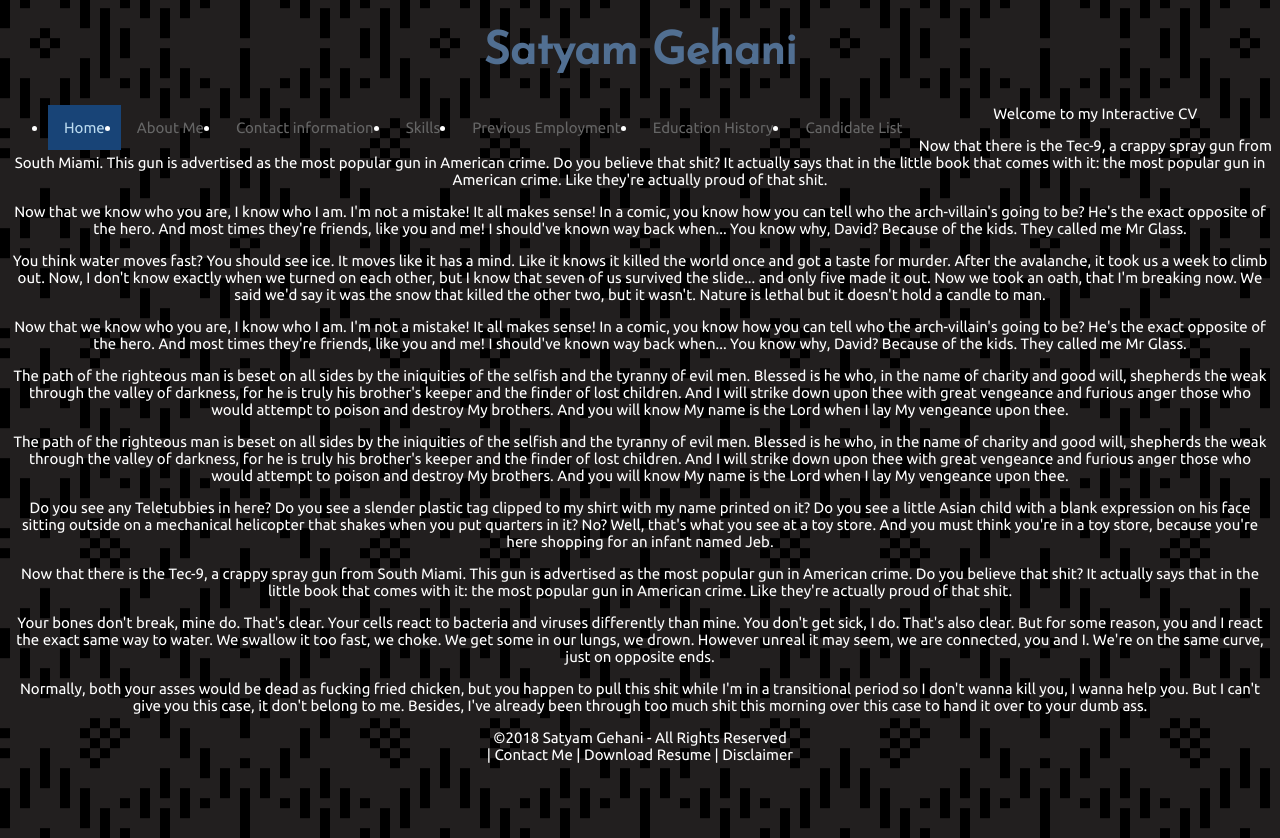
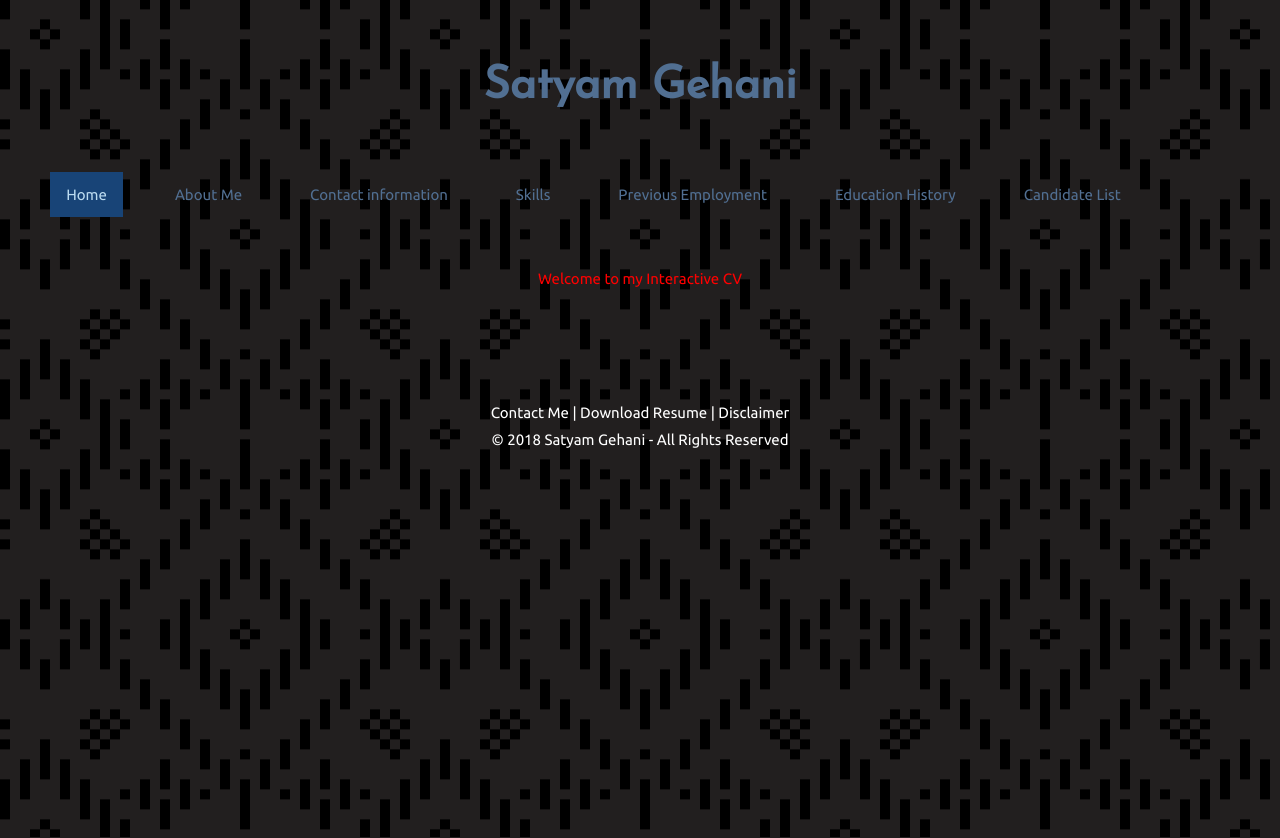
Before and after one commit to Emmanuelnology/CV, a PHP site: page /satyam/index.html in a window 1280 px wide. Run offline with PHP 8.4, Linux system fonts and the light colour scheme.

Commit message:
changes to format

```diff
--- a/satyam/index.html
+++ b/satyam/index.html
@@ -3,7 +3,8 @@
 <!-- By Satyam Gehani  -->
 <head>
     <link href="styles.css" rel="stylesheet" />
-    <link href="https://fonts.googleapis.com/css?family=Josefin+Sans|Ubuntu" rel="stylesheet">    <title>Satyam Gehani CV Home Page</title>
+    <link href="https://fonts.googleapis.com/css?family=Josefin+Sans|Ubuntu" rel="stylesheet">
+    <title>Satyam Gehani CV Home Page</title>
 </head>
 <body>
     <header>
@@ -21,38 +22,15 @@
         </ul>
     </nav>
     <main>
+        <div class="introtext">
             <p>Welcome to my Interactive CV</p>
-            <!-- start slipsum code -->
-
-            <p>Now that there is the Tec-9, a crappy spray gun from South Miami. This gun is advertised as the most popular gun in American crime. Do you believe that shit? It actually says that in the little book that comes with it: the most popular gun in American crime. Like they're actually proud of that shit.  </p>
-
-            <p>Now that we know who you are, I know who I am. I'm not a mistake! It all makes sense! In a comic, you know how you can tell who the arch-villain's going to be? He's the exact opposite of the hero. And most times they're friends, like you and me! I should've known way back when... You know why, David? Because of the kids. They called me Mr Glass. </p>
-
-            <p>You think water moves fast? You should see ice. It moves like it has a mind. Like it knows it killed the world once and got a taste for murder. After the avalanche, it took us a week to climb out. Now, I don't know exactly when we turned on each other, but I know that seven of us survived the slide... and only five made it out. Now we took an oath, that I'm breaking now. We said we'd say it was the snow that killed the other two, but it wasn't. Nature is lethal but it doesn't hold a candle to man. </p>
-
-            <p>Now that we know who you are, I know who I am. I'm not a mistake! It all makes sense! In a comic, you know how you can tell who the arch-villain's going to be? He's the exact opposite of the hero. And most times they're friends, like you and me! I should've known way back when... You know why, David? Because of the kids. They called me Mr Glass. </p>
-
-            <p>The path of the righteous man is beset on all sides by the iniquities of the selfish and the tyranny of evil men. Blessed is he who, in the name of charity and good will, shepherds the weak through the valley of darkness, for he is truly his brother's keeper and the finder of lost children. And I will strike down upon thee with great vengeance and furious anger those who would attempt to poison and destroy My brothers. And you will know My name is the Lord when I lay My vengeance upon thee. </p>
-
-            <p>The path of the righteous man is beset on all sides by the iniquities of the selfish and the tyranny of evil men. Blessed is he who, in the name of charity and good will, shepherds the weak through the valley of darkness, for he is truly his brother's keeper and the finder of lost children. And I will strike down upon thee with great vengeance and furious anger those who would attempt to poison and destroy My brothers. And you will know My name is the Lord when I lay My vengeance upon thee. </p>
-
-            <p>Do you see any Teletubbies in here? Do you see a slender plastic tag clipped to my shirt with my name printed on it? Do you see a little Asian child with a blank expression on his face sitting outside on a mechanical helicopter that shakes when you put quarters in it? No? Well, that's what you see at a toy store. And you must think you're in a toy store, because you're here shopping for an infant named Jeb. </p>
-
-            <p>Now that there is the Tec-9, a crappy spray gun from South Miami. This gun is advertised as the most popular gun in American crime. Do you believe that shit? It actually says that in the little book that comes with it: the most popular gun in American crime. Like they're actually proud of that shit.  </p>
-
-            <p>Your bones don't break, mine do. That's clear. Your cells react to bacteria and viruses differently than mine. You don't get sick, I do. That's also clear. But for some reason, you and I react the exact same way to water. We swallow it too fast, we choke. We get some in our lungs, we drown. However unreal it may seem, we are connected, you and I. We're on the same curve, just on opposite ends. </p>
-
-            <p>Normally, both your asses would be dead as fucking fried chicken, but you happen to pull this shit while I'm in a transitional period so I don't wanna kill you, I wanna help you. But I can't give you this case, it don't belong to me. Besides, I've already been through too much shit this morning over this case to hand it over to your dumb ass. </p>
-
-            <!-- end slipsum code -->
+        </div>
     </main>
     <footer>
+        Contact Me | Download Resume | Disclaimer
         <div class="footer">
-            &copy2018 Satyam Gehani - All Rights Reserved
+            &copy; 2018 Satyam Gehani - All Rights Reserved
         </div>
     </footer>
 </body>
 </html>
-
-
-| Contact Me | Download Resume | Disclaimer
--- a/satyam/styles.css
+++ b/satyam/styles.css
@@ -1,54 +1,61 @@
-
-
-nav {
-    position: -webkit-sticky;
-    position: sticky;
-    top: 0;
-  }
-  li {
-    float: left;
-  }
-
-  li a {
-    display: block;
-    color: #666;
-    text-align: center;
-    padding: 14px 16px;
-    text-decoration: none;
-  }
-
-  li a:hover:not(.active) {
-    background-color: orange;
-  }
-
-  li a.active {
-    color: rgb(187, 219, 240);
-    background-color: rgb(24, 68, 119);
-  }
-
+*{
+    box-sizing: border-box;
+    padding: 0.2em;
+    margin: 0.5em
+}
 body{
     color:white;
     font-family:Ubuntu;
     font-size:15px;
     text-align: center;
-
     border: 1px white;
     background-image:url('folk-pattern.png') ;
     min-height: 100vh;
     background-position: bottom;
     background-attachment: fixed;
 }
+nav {
+    position: -webkit-sticky;
+    position: sticky;
+    top: 0;
+}
+nav ul{
+    text-transform: initial;
+    list-style-type:none;
+    padding:0em;
+    margin:0em;
+}
+nav li {
+    display:inline;
+    float:left;
+}
+li a {
+    display: block;
+    color: #516f92;
+    text-align: center;
+    padding: 14px 16px;
+    text-decoration: none;
+}
+    li a:hover:not(.active) {
+    background-color: #fff;
+}
+li a.active {
+    color: rgb(187, 219, 240);
+    background-color: rgb(24, 68, 119);
+}
 h1{
     color: #516f92;
     font-size: 3em;
     font-family: Josefin Sans;
-    p{
-    text-indent:25px;
-    font-size:1.2em;
 }
 #statement{
-    text-align: left;
+text-align: none;
+color: red;
 }
 #contactdetails{
-    text-align: left;
+text-align: left;
 }
+.introtext{
+padding: 85px;
+color:red;
+}
```
Also changed, not shown: satyam/aboutme.html (+3 -7 lines), satyam/contactinfo.html (+4 -7 lines). Lines whose indentation alone changed are shown as unchanged.
